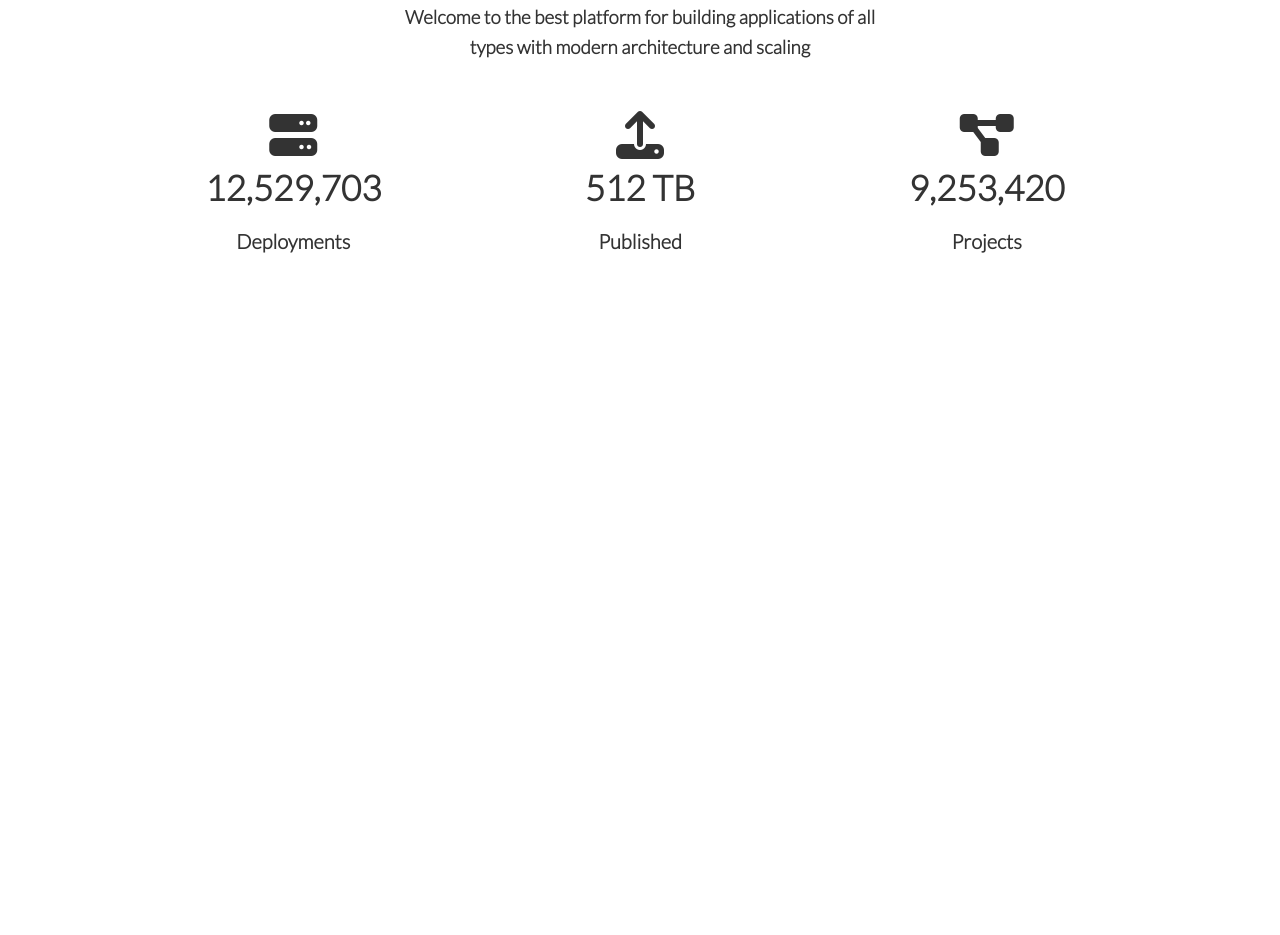
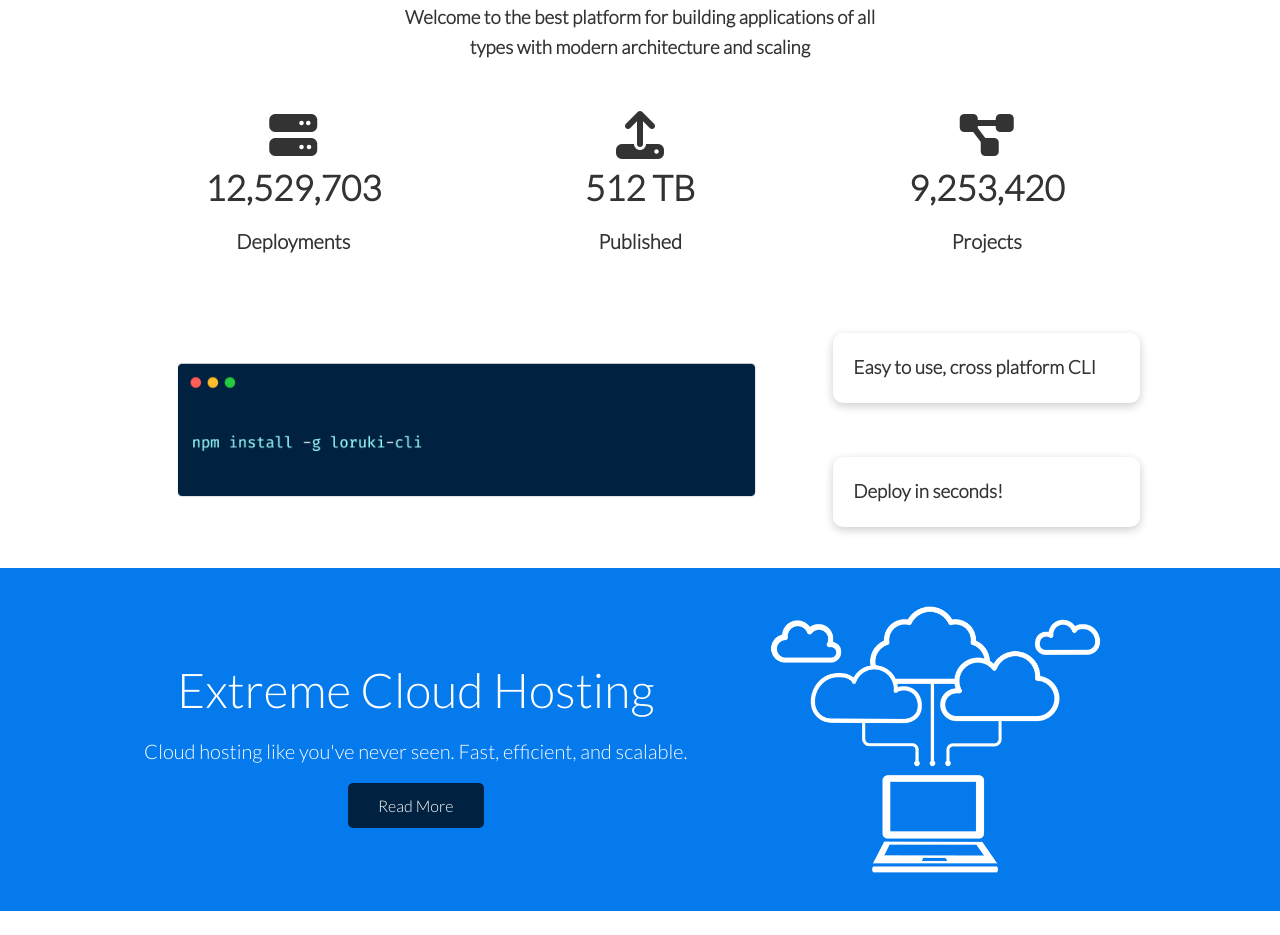
Before and after one commit to hashlog5/HTML-CSS-Responsive-Website, a plain HTML site: page index.html in a window 1280 px wide. Shown: the part 567-1502 px from the top of the page. Before the commit the page ends 882 px from the top, so only its background shows below. Drawn offline with Linux system fonts and the light colour scheme.

Commit message:
Cloud section, background & btn utility classes,

```diff
--- a/css/style.css
+++ b/css/style.css
@@ -2,6 +2,9 @@
 
 :root {
   --primary-color: #047aed;
+  --secondary-color: #1c3fa8;
+  --dark-color: #002240;
+  --light-color: #f4f4f4;
 }
 
 * {
@@ -144,3 +147,19 @@ img {
   font-size: 20px;
   font-weight: bold;
 }
+
+/* CLI */
+.cli .grid {
+  grid-template-columns: repeat(3, 1fr);
+  grid-template-rows: repeat(2, 1fr);
+}
+
+.cli .grid > *:first-child {
+  grid-column: 1 / span 2;
+  grid-row: 1 / span 2;
+}
+
+/* Cloud */
+.cloud .grid {
+  grid-template-columns: 4fr 3fr;
+}
--- a/css/utilities.css
+++ b/css/utilities.css
@@ -32,6 +32,52 @@
 
 .btn:hover {
   transform: scale(0.98);
+}
+
+/* Backgrounds and colored buttons*/
+.bg-primary,
+.btn-primary {
+  background-color: var(--primary-color);
+  color: #fff;
+}
+
+.bg-secondary,
+.btn-secondary {
+  background-color: var(--secondary-color);
+  color: #fff;
+}
+
+.bg-dark,
+.btn-dark {
+  background-color: var(--dark-color);
+  color: #fff;
+}
+
+.bg-light,
+.btn-light {
+  background-color: var(--light-color);
+  color: #333;
+}
+
+/* Text Sizes */
+.lead {
+  font-size: 20px;
+}
+
+.sm {
+  font-size: 1rem;
+}
+
+.md {
+  font-size: 2rem;
+}
+
+.lg {
+  font-size: 3rem;
+}
+
+.xl {
+  font-size: 4rem;
 }
 
 .text-center {
--- a/index.html
+++ b/index.html
@@ -97,5 +97,32 @@
         </div>
       </div>
     </section>
+
+    <!-- CLI -->
+    <section class="cli">
+      <div class="container grid">
+        <img src="images/cli.png" alt="" />
+        <div class="card">
+          <h3>Easy to use, cross platform CLI</h3>
+        </div>
+        <div class="card">
+          <h3>Deploy in seconds!</h3>
+        </div>
+      </div>
+    </section>
+
+    <!-- Cloud -->
+    <section class="cloud bg-primary my-2 py-2">
+      <div class="container grid">
+        <div class="text-center">
+          <h2 class="lg">Extreme Cloud Hosting</h2>
+          <p class="lead my-1">
+            Cloud hosting like you've never seen. Fast, efficient, and scalable.
+          </p>
+          <a href="features.html" class="btn btn-dark">Read More</a>
+        </div>
+        <img src="images/cloud.png" alt="" />
+      </div>
+    </section>
   </body>
 </html>
```
